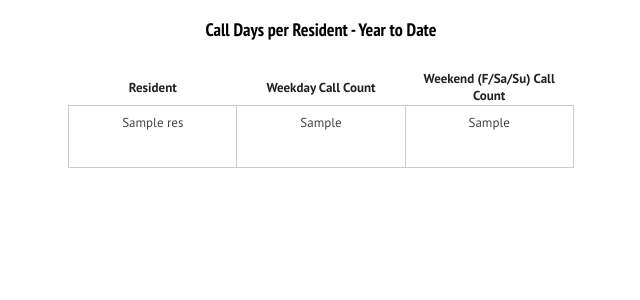
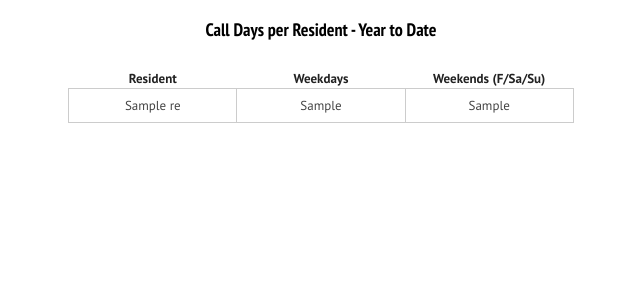
Before and after one commit to smoyerman/StJoesScheduler, a Django app: template templates/CallCount.html in a window 1280 px wide. Shown: the part 26-326 px from the top of the page, without its empty margins (319-959 px from the left). Run offline with Django 3.2, Linux system fonts and the light colour scheme; the template is opened without the code that fills it: most values are stand-ins (such as "Sample title", 1, 10 or a date in 2020); parts of the project's set-up code (start-up, migrations or seed data) failed here and were passed over; some libraries are stand-ins or nearby versions.

Commit message:
Changing models to not require resident on day. Fixing call count display. Adding new months to views

```diff
--- a/scheduler/models.py
+++ b/scheduler/models.py
@@ -71,7 +71,7 @@
 # Individual day of call schedule - this is all we need for schedule storing!
 class Day(models.Model):
     date = models.DateField(verbose_name="On Call Day")
-    residents = models.ManyToManyField(Resident, verbose_name="Residents on Call")
+    residents = models.ManyToManyField(Resident, verbose_name="Residents on Call", blank=True)
 
     def get_residents(self):
         return "\n".join([r.lname for r in self.residents.all()])
--- a/templates/CallCount.html
+++ b/templates/CallCount.html
@@ -71,7 +71,7 @@
     color: #444;
     line-height: 22px;
     text-align: center;
-    height: 50px;
+    height: 20px;
     width: 60px;
     vertical-align: text-top;
     padding-top: 6px;
@@ -158,15 +158,15 @@
 <table align="center">
     <tr>
         <th>Resident</th>
-        <th>Weekday Call Count</th>
-        <th>Weekend (F/Sa/Su) Call Count</th>
+        <th>Weekdays</th>
+        <th>Weekends (F/Sa/Su)</th>
     </tr>
 
 {% for res, calldays in ResDict.items %}
 
-{% if not res == "Trauma Mayo" %}
+{% if not res.name == "Trauma Mayo" %}
 <tr>
-    <td>{{res}}</td>
+    <td>{{res.name}}</td>
     <td>{{calldays.0}}</td>
     <td>{{calldays.1}}</td>
 </tr>
```
Also changed, not shown: myproject/views.py (+8 -3 lines), templates/calendar.html (+0 -12 lines).
